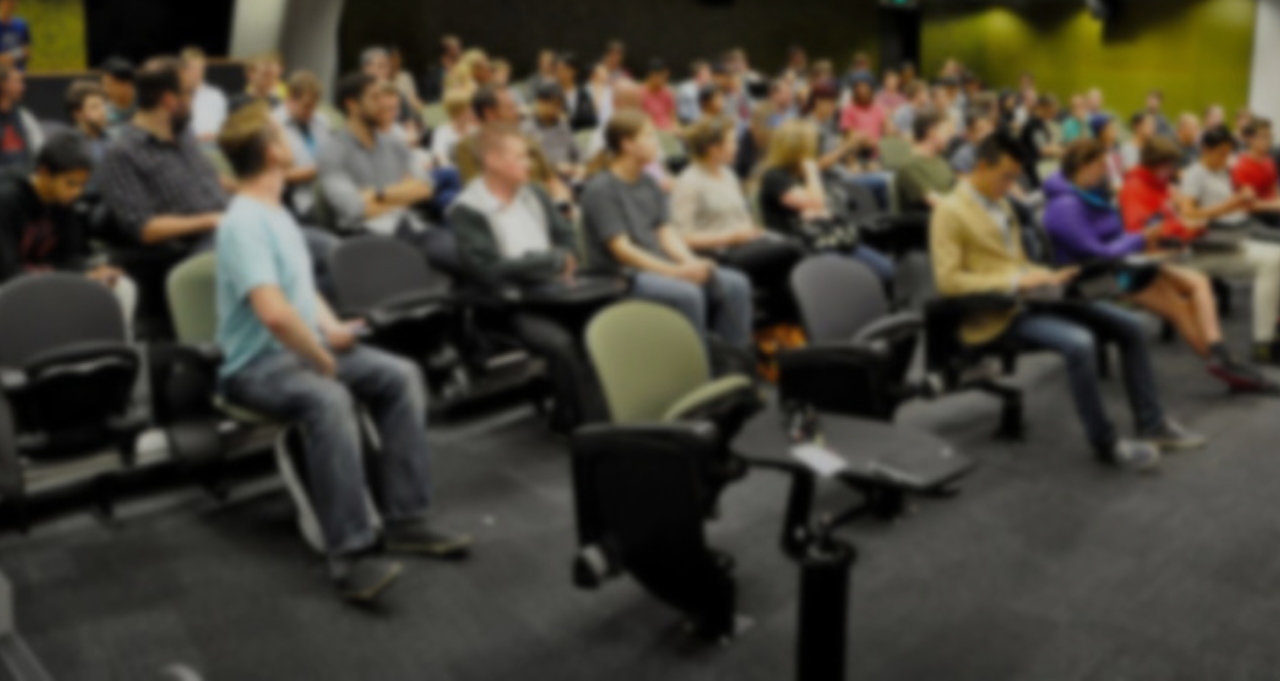
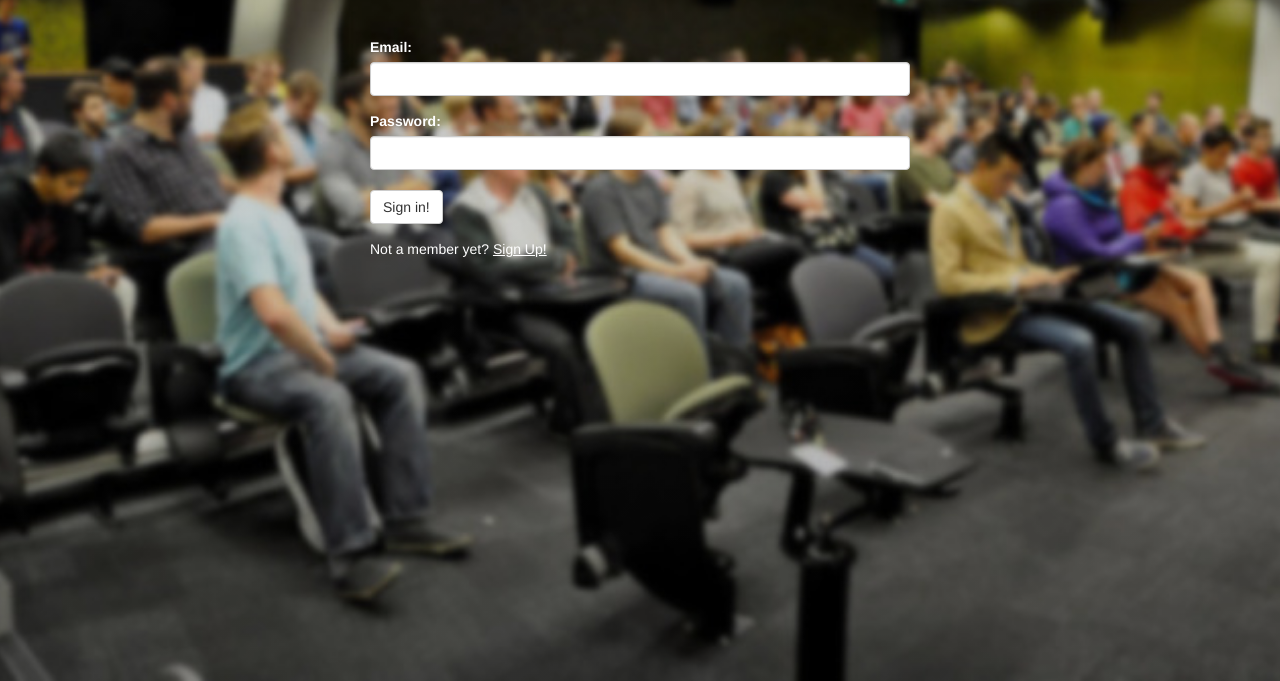
Before and after one commit to VivaciousViscachas/VivaciousViscachas, a website: page Client/index.html in a window 1280 px wide. Shown: the part 119-800 px from the top of the page. Drawn offline with nearby package versions, Linux system fonts and the light colour scheme; no server answers.

Commit message:
fixed landing page

```diff
--- a/Client/index.html
+++ b/Client/index.html
@@ -29,7 +29,7 @@
       m.route.mode = 'hash'
 
       m.route(document.getElementById('theView'), '/', {
-       '/': feed,
+       '/': Signin,
        '/mymeetups': starred,
        '/signup': Signup,
        '/signin': Signin,
```
